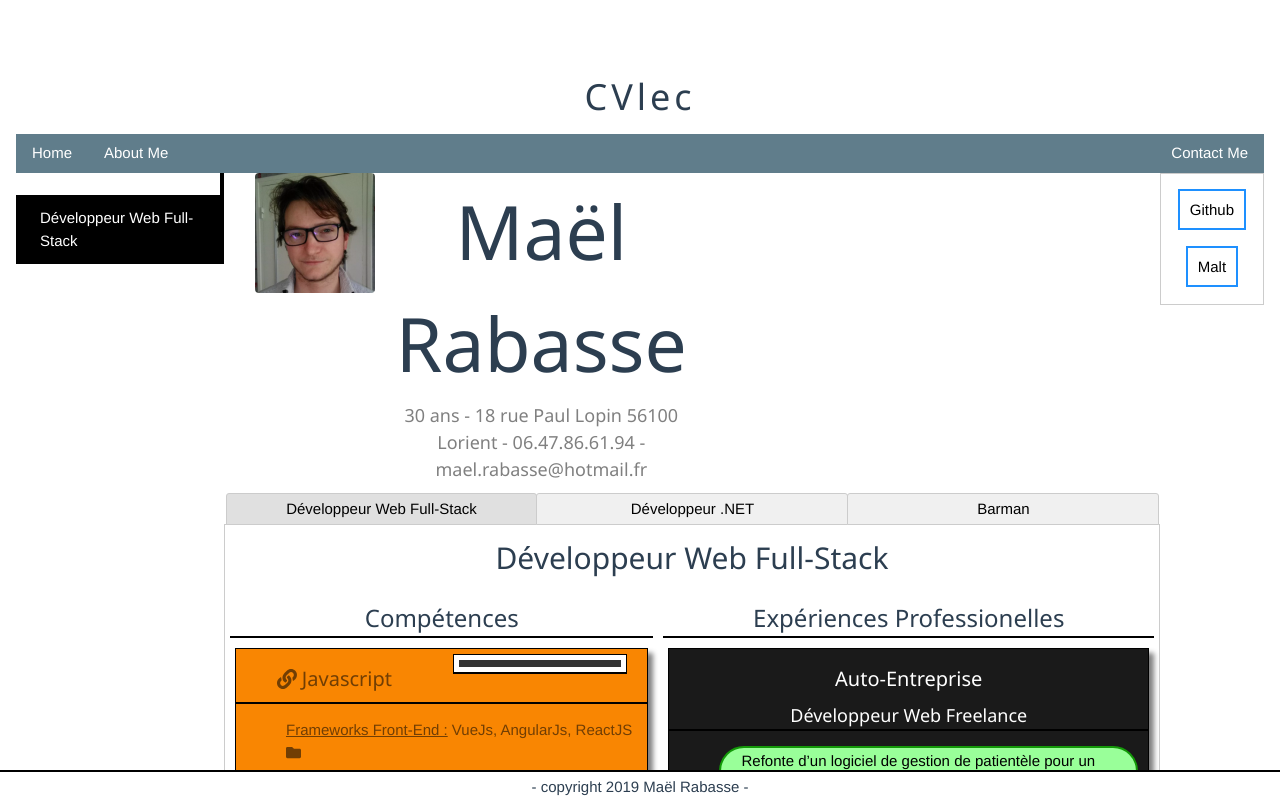
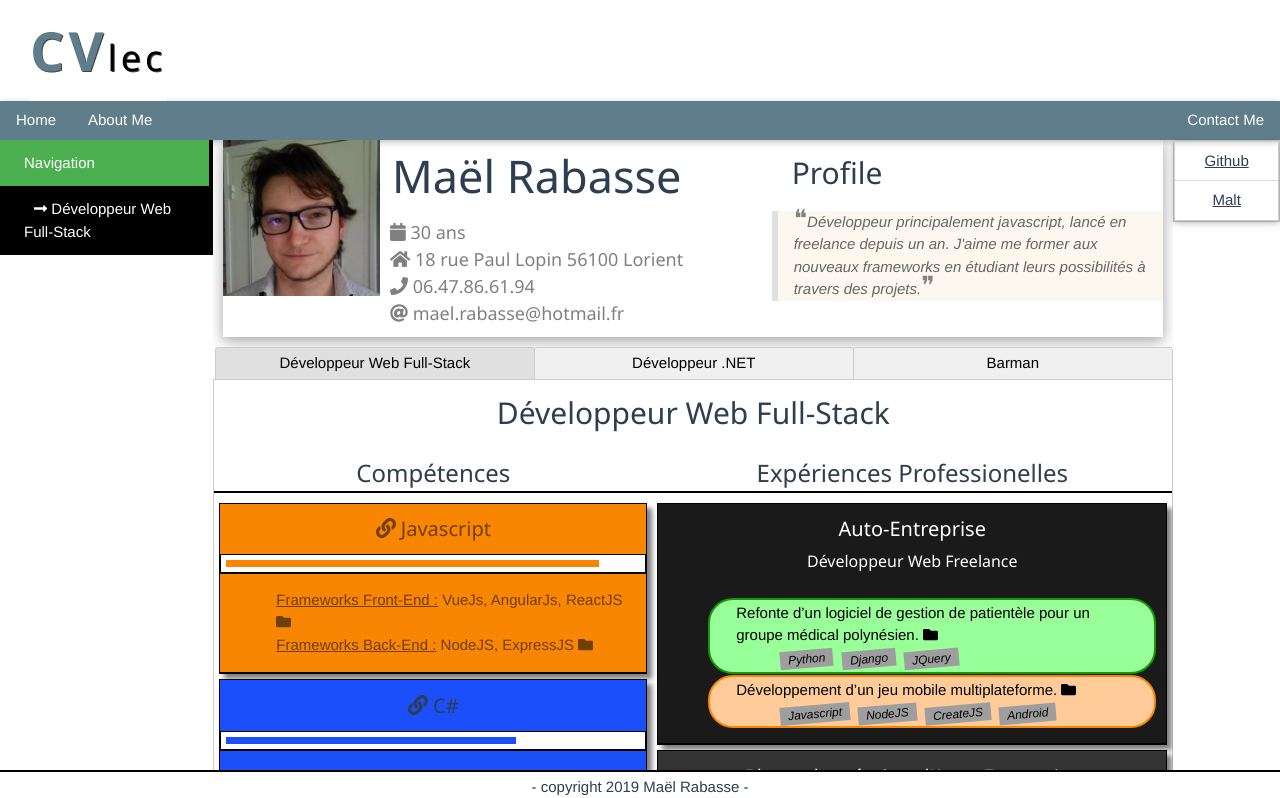
Before and after one commit to PapageiSquirrel/CVlec, a Vue app: page / in a window 1280 px wide. Shown: the top 798 px of the page. Built offline with nearby package versions, Linux system fonts and the light colour scheme.

Commit message:
Add navigation tab + section selection + Big style update
navigation tab is a tree view that shows what the user explores, the section selection is one of it. Still updating past template with w3css framework.

```diff
--- a/src/App.vue
+++ b/src/App.vue
@@ -1,29 +1,30 @@
 <template>
   <div id="app">
-    <div class="w3-container">
-      <div id="banniere-titre" class="w3-row">
-        <h1 class="w3-hide-small w3-wide">CVlec</h1>
+    <div >
+      <div id="banniere-titre" class="w3-left" style="margin-left:30px;">
+        <h1 class="w3-hide-small w3-wide">
+          <b class="w3-text-blue-gray" style="font-size:1.5em;text-shadow:1px 1px 0 #444;">CV</b>
+          <span class="w3-text-black" style="text-shadow:1px 1px 0 #444;">lec</span>
+        </h1>
       </div>
 
-      <nav id="nav-bar" class="w3-row w3-bar w3-blue-gray">
+      <nav id="nav-bar" ref="stickyBar" v-bind:class="{ sticky : isSticky }" class="w3-card-2 w3-bar w3-blue-gray">
         <div class="w3-bar-item w3-button">Home</div>
         <div class="w3-bar-item w3-button">About Me</div>
         <div class="w3-bar-item w3-button w3-right">Contact Me</div>
       </nav>
 
       <div class="w3-row">
-        <nav id="nav-tab" class="w3-col m2 l2 w3-bar-block w3-collapse w3-white w3-hover-border-gray w3-animate-left"><br>
-          <a href="#" v-on:change="" class="w3-bar-item w3-button w3-padding-large w3-black" style="width:100%;">
-            {{user.profiles[selectedProfile].title}}
-          </a>
-        </nav>
+        <div id="nav-tab" class="w3-col m2 l2">
+          <nav-tab v-bind:tree="tree" v-bind:depth="0" />
+        </div>
 
         <div id="main-view" class="w3-col m8 l9">
           <user-info v-bind:user="user" />
 
           <user-profiles v-bind:profiles="user.profiles" v-on:select="SelectProfile" />
 
-          <profile-overview v-if="selectedProfile != -1" v-bind:profile="user.profiles[selectedProfile]" />
+          <profile-overview v-if="selectedProfile != -1" v-bind:profile="user.profiles[selectedProfile]" v-on:selectSection="SelectSection" />
         </div>
 
         <div id="nav-contact" class="w3-col m2 l1">
@@ -42,6 +43,7 @@ import UserInfo from './components/UserInfo.vue'
 import UserProfiles from './components/UserProfiles.vue'
 import ProfileOverview from './components/ProfileOverview.vue'
 import NavContact from './components/NavContact.vue'
+import NavTab from './components/NavTab.vue'
 
 import Data from './data/user.json'
 
@@ -51,19 +53,63 @@ export default {
     UserInfo,
     UserProfiles,
     ProfileOverview,
-    NavContact
+    NavContact,
+    NavTab
   },
   data: function() {
     return {
+      barOffset: null,
+      isSticky: false,
       selectedProfile : 0,
+      selectedSection: -1,
+      selectedLink : null,
       user : Data.Me
+    }
+  },
+  computed: {
+    tree: function() {
+      var profile = this.user.profiles[this.selectedProfile];
+      var t = { label: "Navigation", nodes: [{ label: profile.title, nodes: [] }] };
+      if (this.selectedSection != -1) {
+        var section = profile.sections[this.selectedSection];
+        t.nodes[0].nodes.push({ label: section.title, nodes: [] });
+      }
+      return t;
+      /*
+      if (selectedLink != null) {
+        var link = profile.sections[selectedSection];
+        t.nodes.push({ label: section.title, nodes: [] });
+      }
+      */
     }
   },
   methods: {
     SelectProfile: function(val) {
       this.selectedProfile = val;
+    },
+    SelectSection: function(val) {
+      this.selectedSection = val;
+    },
+    updateSticky: function() {
+      if (this.barOffset == null && this.$refs.stickyBar) {
+        this.barOffset = this.$refs.stickyBar.offsetTop;
+      }
+
+      if (this.barOffset != null) {
+        if (window.pageYOffset >= this.barOffset) {
+          this.isSticky = true;
+        } else {
+          this.isSticky = false;
+        }
+      }
     }
   },
+  created () {
+    window.addEventListener('scroll', this.updateSticky);
+  },
+  destroyed () {
+    window.removeEventListener('scroll', this.updateSticky);
+  }
 }
 </script>
 
@@ -74,23 +120,37 @@ export default {
   -moz-osx-font-smoothing: grayscale;
   text-align: center;
   color: #2c3e50;
-  margin-top: 60px;
 }
 #banniere-titre {
-
+  background-color:#ffffff;
 }
 #nav-bar {
-
+  z-index: 9999;
+  overflow: hidden;
 }
 #nav-tab {
   border-right: solid 4px black;
 }
 #main-view {
   overflow-y: auto;
+  padding-bottom: 30px;
 }
 #nav-contact {
 
 }
+
+/* The sticky class is added to the navbar with JS when it reaches its scroll position */
+.sticky {
+  position: fixed;
+  top: 0;
+  width: 100%;
+}
+
+/* Add some top padding to the page content to prevent sudden quick movement (as the navigation bar gets a new position at the top of the page (position:fixed and top:0) */
+.sticky + .content {
+  padding-top: 60px;
+}
+
 footer {
   position: fixed;
   bottom: 0;
--- a/src/components/NavContact.vue
+++ b/src/components/NavContact.vue
@@ -1,8 +1,8 @@
 <template>
   <div id="navContact">
-     <ol>
-      <li v-for="contact in contacts" v-bind:key="contact.type">
-        <p><a v-bind:href="contact.link">{{contact.type}}</a></p>
+     <ol class="w3-ul w3-border w3-card">
+      <li v-for="contact in contacts" v-bind:key="contact.type" class="w3-block w3-hover-blue">
+        <a class="" v-bind:href="contact.link">{{contact.type}}</a>
       </li>
     </ol>
   </div>
@@ -30,31 +30,4 @@ ol {
 p {
   padding: 10px;
 }
-
-/* link style */
-a {
-  text-decoration: none;
-  padding: 10px;
-}
-a:link {
-  border: solid 2px dodgerblue;
-  background-color: #FFF;
-  color: #000;
-}
-
-a:visited {
-  border: solid 2px dodgerblue;
-  background-color: lightblue;
-  color: #000;
-}
-
-a:hover {
-  border: solid 2px dodgerblue;
-  background-color: dodgerblue;
-  color: #FFF;
-}
-
-a:active {
-
-}
 </style>
--- /dev/null
+++ b/src/components/NavTab.vue
@@ -0,0 +1,42 @@
+<template>
+  <nav id="navTab" class="w3-bar-block w3-collapse w3-white w3-hover-border-gray w3-animate-left">
+    <transition name="slide">
+      <a href="#" v-on:mouseover="animateTree" v-bind:class="{ 'w3-green' : tree.label == 'Navigation', 'w3-black' : tree.label != 'Navigation' }" class="w3-bar-item w3-button w3-padding-large" style="width:100%;">
+        <span v-bind:style="{ 'margin-left' : (depth *10) + 'px' }"><font-awesome-icon v-if="tree.label != 'Navigation'" icon="long-arrow-alt-right" /> {{tree.label}}</span>
+      </a>
+    </transition>
+    <nav-tab v-for="node in tree.nodes" v-bind:key="node.label" v-bind:tree="node" v-bind:depth="depth+1" />
+  </nav>
+</template>
+
+<script>
+export default {
+  name: 'NavTab',
+  props: {
+    tree: Object,
+    depth: Number
+  },
+  methods: {
+    animateTree: function() {
+
+    }
+  }
+}
+</script>
+
+<!-- Add "scoped" attribute to limit CSS to this component only -->
+<style scoped>
+#navTab {
+
+}
+
+.slide-enter-active {
+  transition: all .5s ease;
+}
+.slide-leave-active {
+  transition: all .5s ease;
+}
+.slide-enter, .slide-leave-to {
+  transform: translateX(10px);
+}
+</style>
--- a/src/components/ProfileOverview.vue
+++ b/src/components/ProfileOverview.vue
@@ -3,7 +3,7 @@
 		<h2>{{profile.title}}</h2>
 		<div id="overview">
 			<div v-for="item in profile.sections" v-bind:key="item.id">
-				<profile-sections v-bind:section="item" />
+				<profile-sections v-bind:section="item" v-on:selectSection="SelectSection" />
 			</div>
 		</div>
 	</div>
@@ -19,6 +19,11 @@ export default {
 	},
 	props: {
 		profile : Object
+	},
+	methods: {
+		SelectSection: function(val) {
+			this.$emit("selectSection", val);
+		}
 	}
 }
 </script>
--- a/src/components/ProfileSections.vue
+++ b/src/components/ProfileSections.vue
@@ -1,6 +1,6 @@
 <template>
 	<div id="section">
-		<h3>{{section.title}}</h3>
+		<h3 v-on:click="selectSection">{{section.title}}</h3>
 		<div v-for="item in topicsSortedByOrder" v-bind:key="item.id">
 			<section-topics v-bind:sid="section.id" v-bind:topic="item" />
 		</div>
@@ -22,13 +22,18 @@ export default {
 		topicsSortedByOrder: function() {
 			return this.section.topics.slice().sort((a,b) => (a.order > b.order) ? 1 : ((b.order > a.order) ? -1 : 0));
 		}
+	},
+	methods: {
+		selectSection: function() {
+			this.$emit("selectSection", this.section.id);
+		}
 	}
 }
 </script>
 
 <style lang="less" scoped>
 #section {
-	margin: 5px;
+
 }
 h3 {
 	border-bottom: 2px solid black;
--- a/src/components/SectionTopics.vue
+++ b/src/components/SectionTopics.vue
@@ -1,12 +1,12 @@
 <template>
 	<div id="topic" v-bind:style="topic.style">
-		<div class="flex-container">
-			<div id="title-flex">
+		<div>
+			<header class="w3-container">
 				<h4><font-awesome-icon v-if="isLinked" v-on:click="InitLink" icon="link" /> {{topic.title}}</h4>
-				<h5 v-if="topic.sub_title">{{topic.sub_title}}</h5>
-			</div>
+				<h6 v-if="topic.sub_title">{{topic.sub_title}}</h6>
+			</header>
 			<div v-if="isNoted" id="bar-flex" class="bordered progress-bar">
-				<div class="progress" v-bind:style="{ width: noteWidth }"></div> <!--, 'background-color': noteBG-->
+				<div class="progress" v-bind:style="{ width: noteWidth, 'background-color': noteBG }"></div> <!--, 'background-color': noteBG-->
 			</div>
 		</div>
 		<ol v-if="topic.details.length > 0">
@@ -33,7 +33,8 @@ export default {
 		return {
 			links: stLinks,
 			isNoted : this.topic.note ? true : false,
-			noteWidth : this.topic.note / 5 *100 + '%'
+			noteWidth : this.topic.note *100 + '%',
+			noteBG : this.topic.style['background-color']
 		}
 	},
 	computed: {
@@ -59,7 +60,7 @@ export default {
 			}
 		}
 	},
-	created() {
+	beforeUpdate() {
 		var bg_color = "#900"; //this.topic.style['background-color'] ? this.topic.style['background-color'] :
 		less.modifyVars({
 			'@bg': bg_color
@@ -84,27 +85,6 @@ export default {
 	position: relative;
 	overflow: hidden;
 }
-
-.flex-container {
-	display: flex;
-	flex-direction: row;
-	justify-content: center;
-	border-bottom: 2px solid black;
-}
-.flex-container > div {
-	margin-left: 20px;
-	margin-right: 20px;
-	margin-top: 5px;
-}
-.flex-container > #title-flex {
-	flex-grow: 1;
-	text-align: center;
-	margin: 0px;
-}
-.flex-container > #bar-flex {
-	flex-grow: 2;
-}
-
 .bordered {
 	border-top: solid 1px black;
 	border-left: solid 1px black;
@@ -122,13 +102,8 @@ export default {
 }
 
 /* global */
-h4 {
-	margin-top: 15px;
-	margin-bottom: 8px;
-}
-h5 {
-	margin: 0px;
-	padding: 0px;
+h6 {
+	margin-top: -5px;
 }
 ol {
 	list-style-type: none;
--- a/src/components/TopicDetails.vue
+++ b/src/components/TopicDetails.vue
@@ -1,8 +1,8 @@
 <template>
 	<li id="details" v-bind:style="linkStyle">
 		<div>
-			<div class="infobox">
-				<div>
+			<div>
+				<div class="w3-container">
 					<span class="title">{{ detail.sub_title }}</span><span id="desc"> {{ detail.description }}   </span>
 					<font-awesome-icon id="iconmore" v-on:click="SeeMore" v-bind:icon="icon" />
 				</div>
@@ -13,9 +13,11 @@
 					</p>
 				</transition>
 			</div>
-			<div class="infobox">
-				<ul >
-					<li id="tags" v-for="(tag, index) in detail.tags" v-bind:key="index"><span> {{tag}}</span></li>
+			<div class="w3-container">
+				<ul>
+					<li id="tags" v-for="(tag, index) in detail.tags" v-bind:key="index">
+						<i class="w3-small w3-tag w3-gray w3-hover-white" style="transform:rotate(-5deg)"> {{tag}}</i>
+					</li>
 				</ul>
 			</div>
 		</div>
@@ -77,17 +79,8 @@ li {
 	text-align: left;
 }
 li #tags {
+	padding: 4px;
 	display: inline;
-}
-li #tags > span {
-	padding-right: 6px;
-	text-align: right;
-	font-style: italic;
-	font-size: 14px;
-	border-right: solid 3px #4d4d4d;
-}
-li #tags > span:hover {
-	background-color: #FFF
 }
 
 /* span style */
--- a/src/components/UserInfo.vue
+++ b/src/components/UserInfo.vue
@@ -1,11 +1,26 @@
 <template>
-  <div id="userinfo" class="w3-container w3-row">
+  <div id="userinfo" class="w3-container w3-row w3-card-4">
       <div class="w3-col m3 l2">
-        <img class="w3-round" src='../assets/photo.webp' />
+        <img src='../assets/photo.webp' />
       </div>
-      <div class="w3-col m6 l4">
-        <h1 class="maintitle" id="user.id">{{user.realname}}</h1>
-        <h5><span id="identite">{{user.age}} ans - {{user.adresse}} - {{user.tel}} - {{user.email}}</span></h5>
+      <div class="w3-col m5 l5 w3-left-align">
+        <div class="w3-panel">
+          <h1 class="maintitle" id="user.id">{{user.realname}}</h1>
+          <h5><span id="identite">
+            <font-awesome-icon icon="calendar" /> {{user.age}} ans <br>
+            <font-awesome-icon icon="home" /> {{user.adresse}} <br>
+            <font-awesome-icon icon="phone" /> {{user.tel}} <br>
+            <font-awesome-icon icon="at" /> {{user.email}}
+          </span></h5>
+        </div>
+      </div>
+      <div class="w3-col m4 l5">
+        <h2 class="w3-left-align" style="margin-left:20px">Profile</h2>
+        <p class="w3-sand w3-leftbar w3-panel w3-opacity w3-left-align">
+          <span style="font-size:25px;line-height:0.6em;opacity:0.8">&#10077;</span>
+          <i style="margin-top: -5px;margin-bottom: -5px">{{user.aboutme}}</i>
+          <span style="font-size:25px;line-height:0.6em;opacity:0.8">&#10078;</span>
+        </p>
       </div>
     </div>
 </template>
@@ -39,17 +54,20 @@ a {
   color: #42b983;
 }
 img {
-  height: 120px;
-  width: 120px;
+  height: 100%;
+  width: 100%;
+}
+div {
+  margin: 0px 10px;
+  padding: 0;
+}
+#userinfo > div {
+  margin: 0;
+  padding: 0;
 }
 
-.infobox {
-  display: inline-block;
-  margin-left: 10px;
-  text-align: left;
-}
 .maintitle {
-  font-size: 5em;
+  font-size: 3em;
 }
 
 #identite {
--- a/src/data/user.json
+++ b/src/data/user.json
@@ -9,6 +9,7 @@
 		"fixe" : null,
 		"tel" : "06.47.86.61.94",
 		"email" : "mael.rabasse@hotmail.fr",
+		"aboutme" : "Développeur principalement javascript, lancé en freelance depuis un an. \nJ'aime me former aux nouveaux frameworks en étudiant leurs possibilités à travers des projets.",
 		"photo" : null,
 		"contacts" : [
 			{ "type" : "Github", "link" : "https://github.com/PapageiSquirrel" },
@@ -19,7 +20,6 @@
 				"id" : 0,
 				"title" : "Développeur Web Full-Stack",
 				"mode" : "SPLIT",
-				"aboutme" : "Développeur principalement javascript, lancé en freelance depuis un an. \nJ'aime me former aux nouveaux frameworks en étudiant leurs possibilités.",
 				"sections" : [
 					{
 						"id": 0,
@@ -38,7 +38,7 @@
 									"color": "#713E04"
 								},
 								"order" : 0,
-								"note" : 5,
+								"note" : 0.9,
 								"details" : [
 							   		{ "sub_title" : "Frameworks Front-End :", "description": "VueJs, AngularJs, ReactJS", "learn_more": "See more on my github : lien" },
 							    	{ "sub_title" : "Frameworks Back-End :", "description": "NodeJS, ExpressJS", "learn_more": "See more on my github : lien" }
@@ -54,7 +54,7 @@
 									"background-color": "#1B4FFA"
 								},
 								"order" : 1,
-								"note" : 4,
+								"note" : 0.7,
 								"details" : [
 									{ "sub_title" : "Frameworks Front-End :", "description": "Silverlight", "learn_more": "See more on my github : lien" },
 							    	{ "sub_title" : "Frameworks Back-End :", "description": "REST", "learn_more": "See more on my github : lien" }
@@ -70,7 +70,7 @@
 									"background-color": "#139908"
 								},
 								"order" : 2,
-								"note" : 2,
+								"note" : 0.5,
 								"details" : []
 							}
 						]
--- a/src/main.js
+++ b/src/main.js
@@ -2,12 +2,10 @@ import Vue from 'vue'
 import App from './App.vue'
 
 import { library } from '@fortawesome/fontawesome-svg-core'
-import { faLink, faFolder, faFolderOpen } from '@fortawesome/free-solid-svg-icons'
+import { faLink, faFolder, faFolderOpen, faPhone, faHome, faAt, faCalendar, faLongArrowAltRight } from '@fortawesome/free-solid-svg-icons'
 import { FontAwesomeIcon } from '@fortawesome/vue-fontawesome'
 
-library.add(faLink)
-library.add(faFolder)
-library.add(faFolderOpen)
+library.add(faLink, faFolder, faFolderOpen, faPhone, faHome, faAt, faCalendar, faLongArrowAltRight)
 
 Vue.component('font-awesome-icon', FontAwesomeIcon)
 
```
